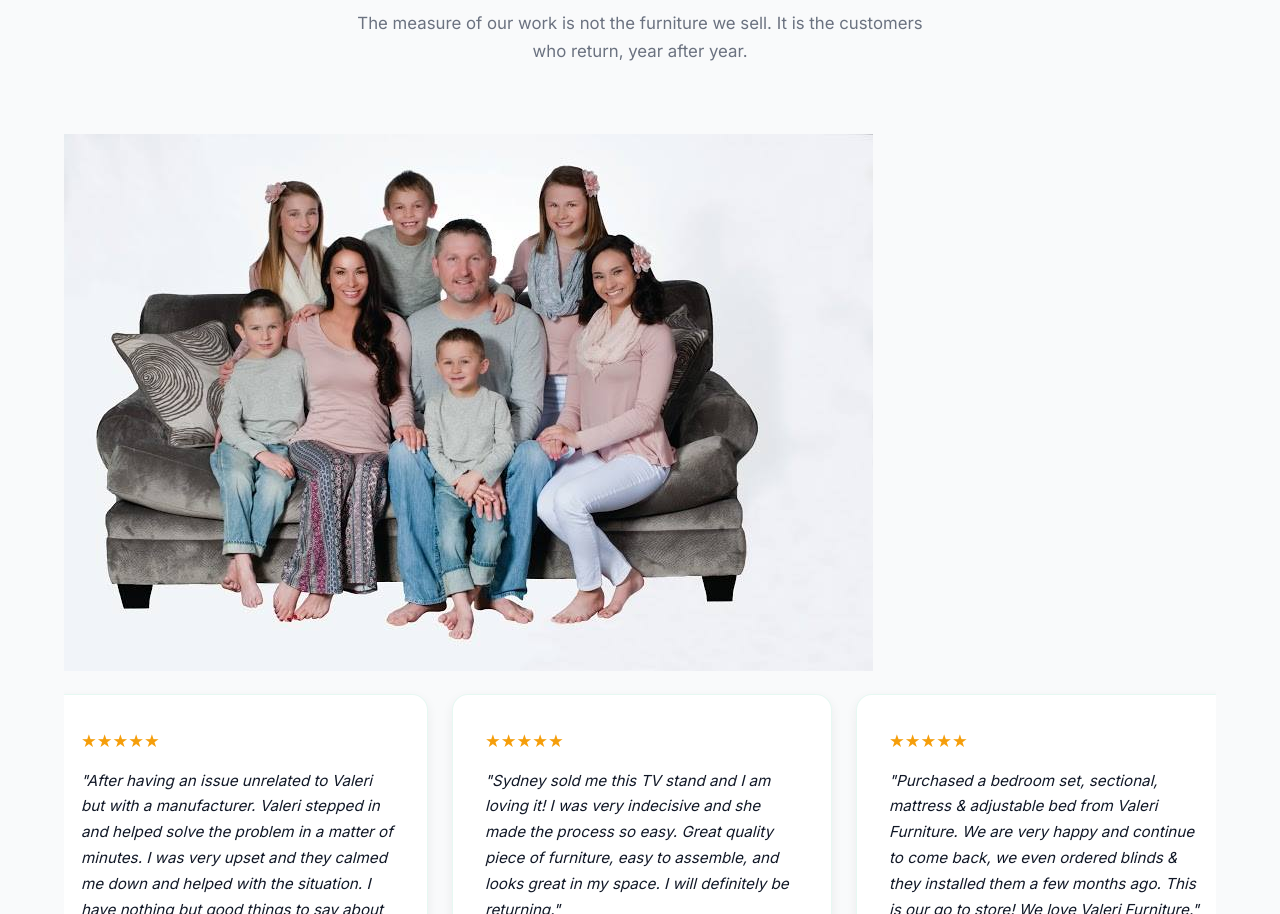
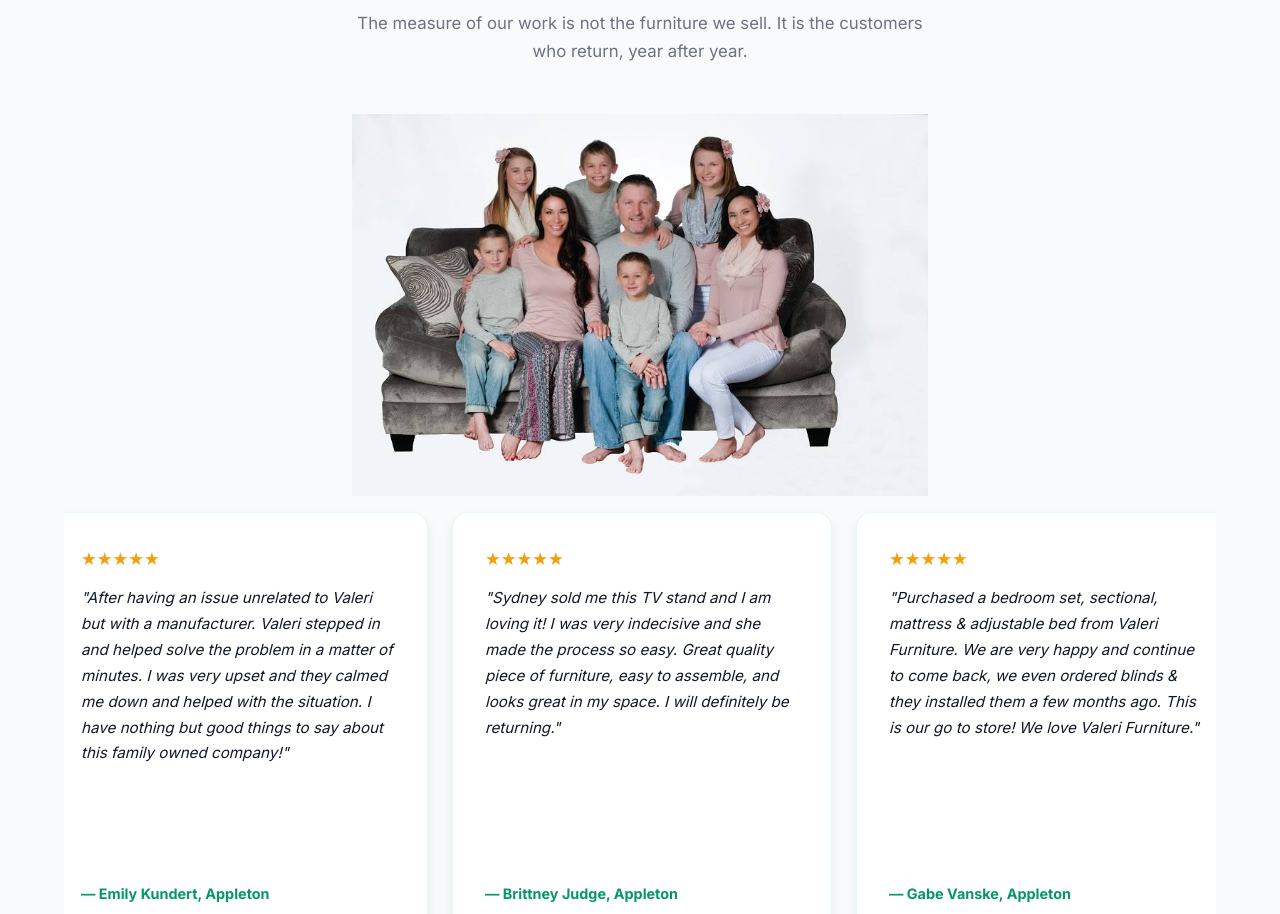
Before and after one commit to 064-breaks-stuff/Valeri-s-Landing-Pages.github.io, a plain HTML site: page landing1/index.html in a window 1280 px wide. Shown: the part 3240-4154 px from the top of the page. Drawn offline with Linux system fonts and the light colour scheme.

Commit message:
Added new class called center to center align family photo

```diff
--- a/landing1/index.html
+++ b/landing1/index.html
@@ -168,7 +168,7 @@
       <h2 class="section-title">Customer Stories</h2>
       <h2 class="section-title">Forty Years of Satisfied Families</h2>
       <p class="section-subtitle">The measure of our work is not the furniture we sell. It is the customers who return, year after year.</p>
-      <img src="Valerii.jpg" style="margin-top: 20px;" alt="The Valeri Family">
+      <img src="Valerii.jpg" style="margin-top: 20px;" alt="The Valeri Family" class="center">
 
       <div class="testimonial-slider">
 
--- a/landing1/styles.css
+++ b/landing1/styles.css
@@ -36,6 +36,16 @@ body {
   margin: 0 auto;
   padding: 0 1.5rem;
 }
+
+.center {
+  display: block;
+  margin-left: auto;
+  margin-right: auto;
+  /* Optional: Add width or max-width for responsiveness */
+  max-width: 100%;
+  width: 50%;
+}
+
 
 /* ---- Header ---- */
 .header {
```
